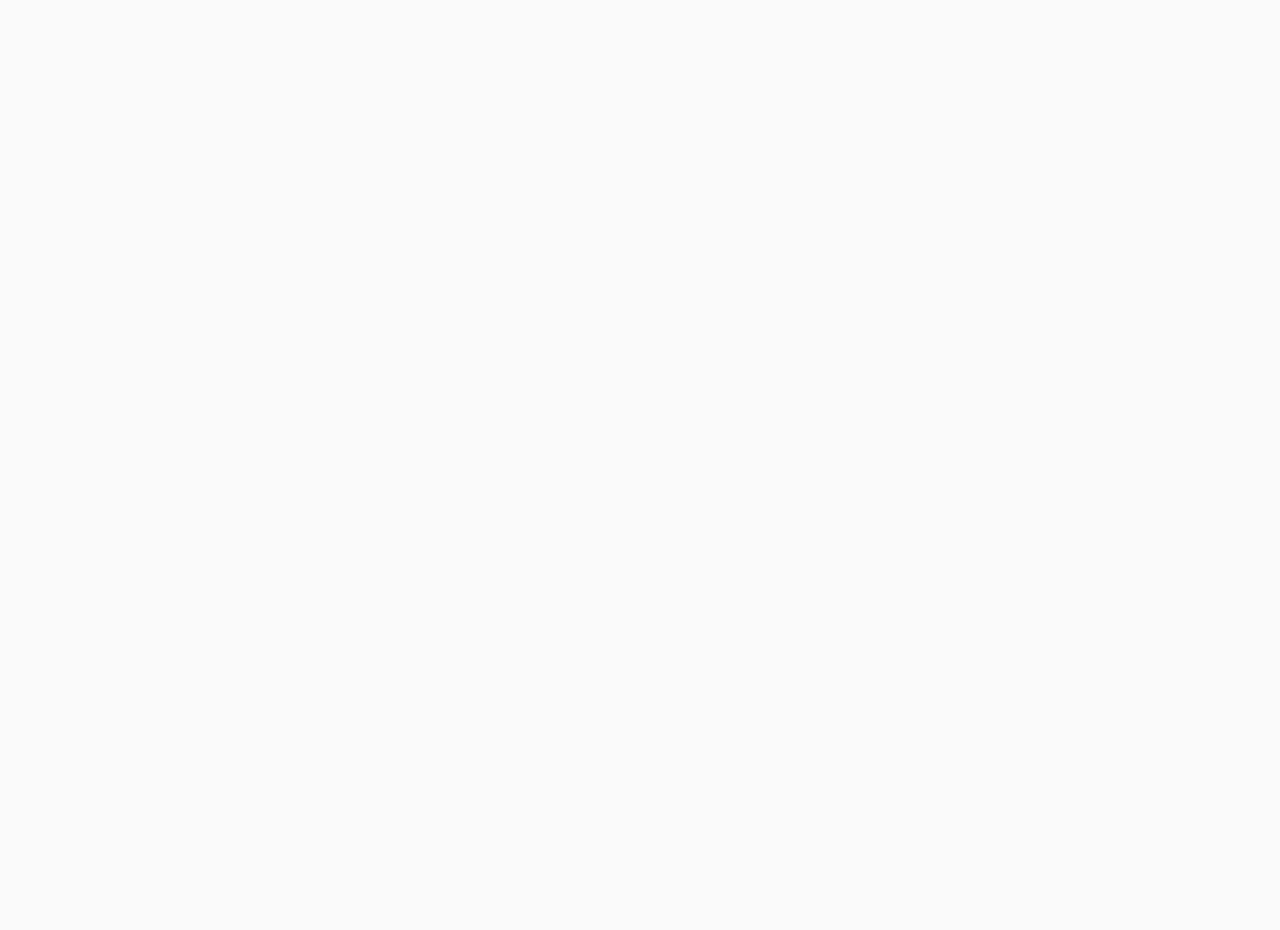
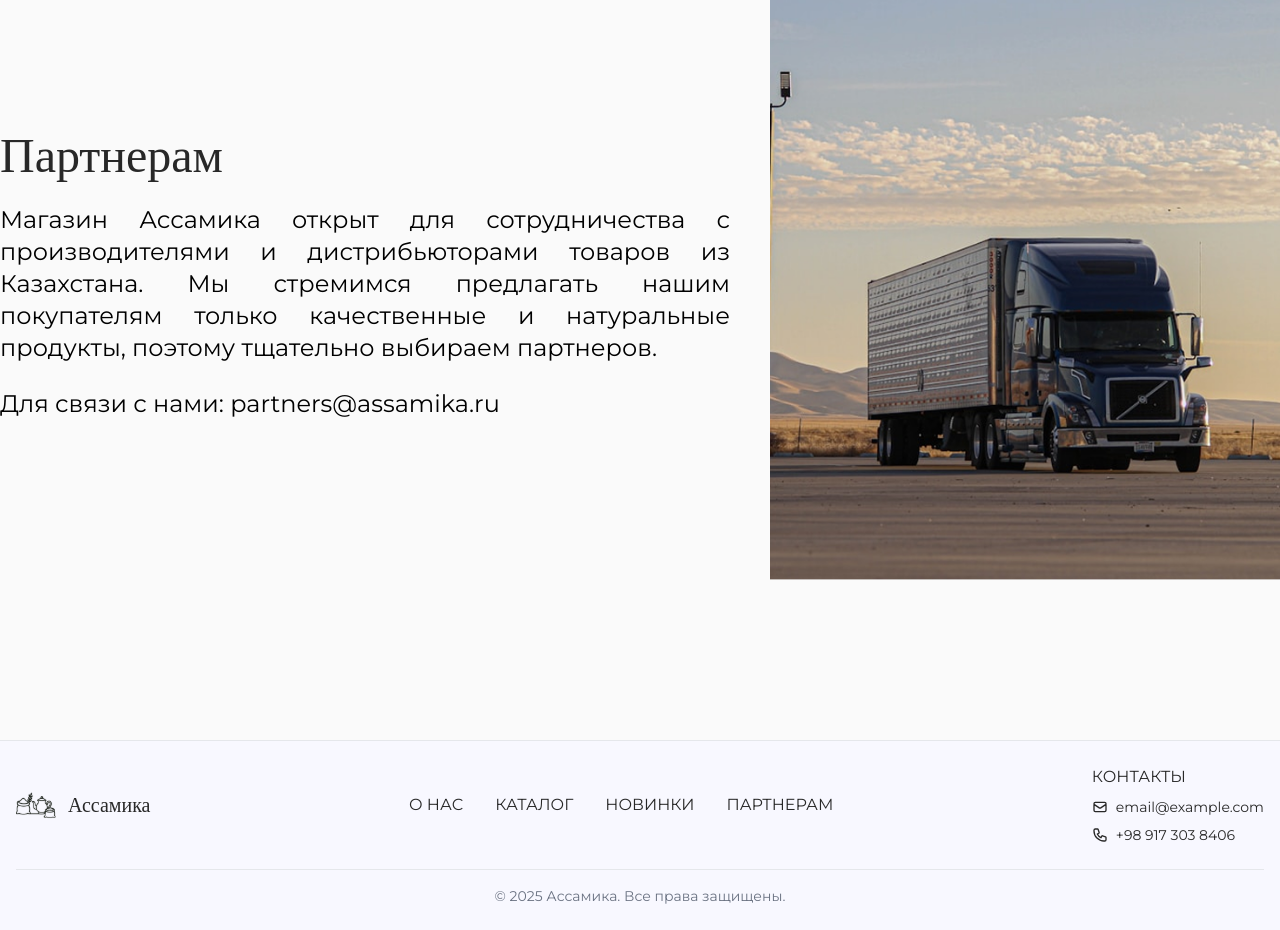
Before and after one commit to EvilDwarff/Assamika, a React (Vite) app in the folder react-frontend/: page / in a window 1280 px wide. Shown: the part 2280-3210 px from the top of the page. Before the commit the page ends 2093 px from the top, so only its background shows below. Built offline with nearby package versions, Linux system fonts and the light colour scheme; a web font is replaced by a local one.

Commit message:
Footer and fix

```diff
--- a/react-frontend/src/components/Home.jsx
+++ b/react-frontend/src/components/Home.jsx
@@ -6,6 +6,8 @@ import Hero from "./common/Hero";
 import Advantages from "./common/Advantage";
 import NewArrivals from "./common/NewArrivals";
 import NewsLetter from "./common/NewsLetter";
+import Suppliers from "./common/Suppliers";
+import Footer from "./common/Footer";
 
 const Home = () => {
     const location = useLocation();
@@ -42,6 +44,8 @@ const Home = () => {
             <Advantages />
             <NewArrivals />
             <NewsLetter />
+            <Suppliers />
+            <Footer />
         </>
     )
 }
--- /dev/null
+++ b/react-frontend/src/components/common/Footer.jsx
@@ -0,0 +1,107 @@
+import { Link } from "react-router-dom"
+
+export default function Footer() {
+    const navItems = [
+        { name: 'О НАС', href: '/about' },
+        { name: 'КАТАЛОГ', href: '/catalog' },
+        { name: 'НОВИНКИ', href: '/news' },
+        { name: 'ПАРТНЕРАМ', href: '/partners' },
+    ]
+
+    return (
+        <footer className="bg-bg-block border-t border-gray-200">
+            <div className="container mx-auto px-4 py-6">
+                {/* Десктоп версия */}
+                <div className="hidden lg:flex justify-between items-center"> {/* Изменено на items-center */}
+                    {/* Логотип и название */}
+                    <div className="flex items-center space-x-3">
+                        <img src="/logo.svg" alt="Логотип" className="h-10 w-auto" />
+                        <span className="text-xl font-prosto text-text">Ассамика</span>
+                    </div>
+
+                    {/* Навигация - выровнена по центру */}
+                    <nav className="flex space-x-8">
+                        {navItems.map((item) => (
+                            <a
+                                key={item.name}
+                                href={item.href}
+                                className="text-text font-montserrat hover:text-primary transition-colors"
+                            >
+                                {item.name}
+                            </a>
+                        ))}
+                    </nav>
+
+                    {/* Контакты с иконками */}
+                    <div className="flex flex-col space-y-2">
+                        <span className="text-text font-montserrat mb-2">КОНТАКТЫ</span>
+
+                        {/* Email */}
+                        <div className="flex items-center space-x-2">
+                            <svg className="w-4 h-4 text-text" fill="none" stroke="currentColor" viewBox="0 0 24 24">
+                                <path strokeLinecap="round" strokeLinejoin="round" strokeWidth={2} d="M3 8l7.89 5.26a2 2 0 002.22 0L21 8M5 19h14a2 2 0 002-2V7a2 2 0 00-2-2H5a2 2 0 00-2 2v10a2 2 0 002 2z" />
+                            </svg>
+                            <span className="text-text font-montserrat text-sm">email@example.com</span>
+                        </div>
+
+                        {/* Телефон */}
+                        <div className="flex items-center space-x-2">
+                            <svg className="w-4 h-4 text-text" fill="none" stroke="currentColor" viewBox="0 0 24 24">
+                                <path strokeLinecap="round" strokeLinejoin="round" strokeWidth={2} d="M3 5a2 2 0 012-2h3.28a1 1 0 01.948.684l1.498 4.493a1 1 0 01-.502 1.21l-2.257 1.13a11.042 11.042 0 005.516 5.516l1.13-2.257a1 1 0 011.21-.502l4.493 1.498a1 1 0 01.684.949V19a2 2 0 01-2 2h-1C9.716 21 3 14.284 3 6V5z" />
+                            </svg>
+                            <a
+                                href="tel:+989173038406"
+                                className="text-text font-montserrat text-sm hover:text-primary transition-colors"
+                            >
+                                +98 917 303 8406
+                            </a>
+                        </div>
+                    </div>
+                </div>
+
+                {/* Мобильная версия */}
+                <div className="lg:hidden">
+                    <div className="flex flex-col items-center space-y-4">
+                        {/* Логотип и название */}
+                        <div className="flex items-center space-x-3">
+                            <img src="/logo.svg" alt="Логотип" className="h-8 w-auto" />
+                            <span className="text-lg font-prosto text-text">Ассамика</span>
+                        </div>
+
+                        {/* Контакты - вертикальное расположение */}
+                        <div className="flex flex-col items-center space-y-3">
+                            {/* Телефон */}
+                            <a
+                                href="tel:+989173038406"
+                                className="flex items-center space-x-2 text-text font-montserrat hover:text-primary transition-colors"
+                            >
+                                <svg className="w-5 h-5" fill="none" stroke="currentColor" viewBox="0 0 24 24">
+                                    <path strokeLinecap="round" strokeLinejoin="round" strokeWidth={2} d="M3 5a2 2 0 012-2h3.28a1 1 0 01.948.684l1.498 4.493a1 1 0 01-.502 1.21l-2.257 1.13a11.042 11.042 0 005.516 5.516l1.13-2.257a1 1 0 011.21-.502l4.493 1.498a1 1 0 01.684.949V19a2 2 0 01-2 2h-1C9.716 21 3 14.284 3 6V5z" />
+                                </svg>
+                                <span>+98 917 303 8406</span>
+                            </a>
+
+                            {/* Email */}
+                            <a
+                                href="mailto:email@example.com"
+                                className="flex items-center space-x-2 text-text font-montserrat hover:text-primary transition-colors"
+                            >
+                                <svg className="w-5 h-5" fill="none" stroke="currentColor" viewBox="0 0 24 24">
+                                    <path strokeLinecap="round" strokeLinejoin="round" strokeWidth={2} d="M3 8l7.89 5.26a2 2 0 002.22 0L21 8M5 19h14a2 2 0 002-2V7a2 2 0 00-2-2H5a2 2 0 00-2 2v10a2 2 0 002 2z" />
+                                </svg>
+                                <span>email@example.com</span>
+                            </a>
+                        </div>
+                    </div>
+                </div>
+
+                {/* Нижняя часть */}
+                <div className="border-t border-gray-200 mt-6 pt-4 text-center">
+                    <p className="text-gray-500 text-sm">
+                        © {new Date().getFullYear()} Ассамика. Все права защищены.
+                    </p>
+                </div>
+            </div>
+        </footer>
+    )
+}
--- a/react-frontend/src/components/common/NewArrivals.jsx
+++ b/react-frontend/src/components/common/NewArrivals.jsx
@@ -44,7 +44,7 @@ const NewArrivals = () => {
   return (
     <div className="container py-12 md:py-20 mx-auto px-2">
       <h1 className="title text-center mb-6">Новинки</h1>
-      <div className="grid grid-cols-2 sm:grid-cols-2 md:grid-cols-3 xl:grid-cols-4 gap-4 sm:gap-6">
+      <div className="grid grid-cols-2 sm:grid-cols-2 md:grid-cols-3 xl:grid-cols-4 gap-3 sm:gap-6">
         {products.map((product) => (
           <ProductCard
             key={product.id}
--- /dev/null
+++ b/react-frontend/src/components/common/Suppliers.jsx
@@ -0,0 +1,39 @@
+import React from 'react'
+import LandingImage2 from '../../assets/img/LandingImage2.png'
+const Suppliers = () => {
+  return (
+     <div className="container mx-auto px-1 sm:px-0">
+            <div className="grid grid-cols-1 lg:grid-cols-12 gap-10 py-20 md:py-40 items-center">
+
+                <div className="col-span-1 md:col-span-7 flex flex-col items-start gap-6 md:px-0">
+                    <div className="col-span-1 md:col-span-7 flex flex-col items-start gap-6 md:px-0 text-center md:text-left">
+                        <h1 className="title">
+                            Партнерам
+                        </h1>
+
+                        <p className="text-lg sm:text-xl md:text-2xl text-justify">
+                           Магазин Ассамика открыт для сотрудничества с производителями и дистрибьюторами товаров из Казахстана. Мы стремимся предлагать нашим покупателям только качественные и натуральные продукты, поэтому тщательно выбираем партнеров.
+                        </p>
+
+                        <p className="text-lg sm:text-xl md:text-2xl text-left">
+                          Для связи с нами: partners@assamika.ru
+                        </p>
+
+
+                    </div>
+                </div>
+                <div className="col-span-1 lg:col-span-5 flex">
+                    <img
+                        src={LandingImage2}
+                        alt="LamdingImage"
+                        className="hidden lg:block max-w-full h-auto"
+                    />
+                </div>
+
+
+            </div>
+        </div>
+  )
+}
+
+export default Suppliers
```
Also changed, not shown: react-frontend/src/assets/img/LandingImage2.png (added).
